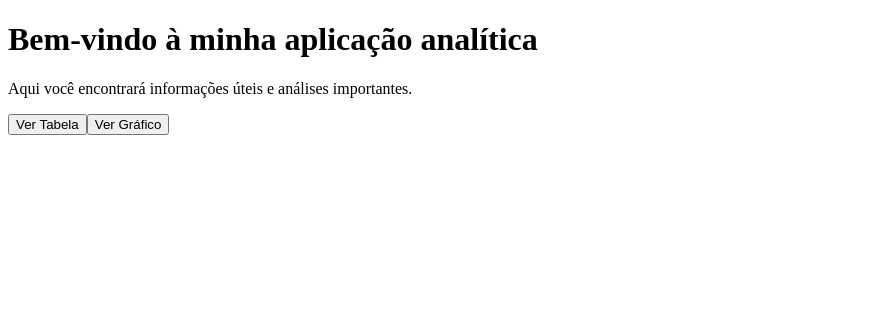
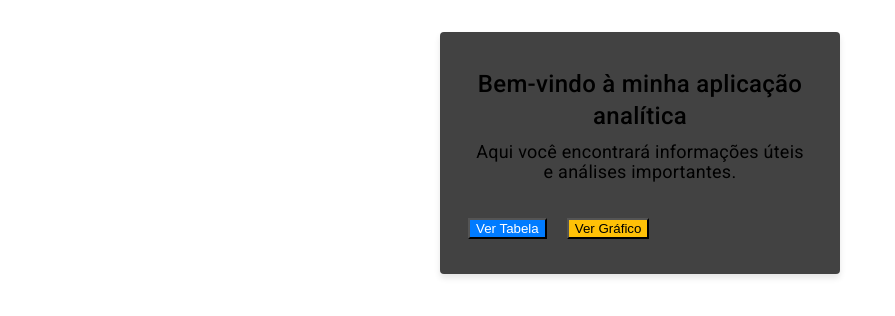
Before and after one commit to Renatonapoli/Desafio-Cielo, an Angular app in the folder Frontend/: page / in a window 1280 px wide. Shown: the top 316 px of the page, without its empty margins (0-895 px from the left). Built offline with nearby package versions, Linux system fonts and the light colour scheme.

Commit message:
Feature: AS-07-Navegacao_Home

```diff
--- a/Frontend/angular.json
+++ b/Frontend/angular.json
@@ -30,6 +30,7 @@
               "src/assets"
             ],
             "styles": [
+              "@angular/material/prebuilt-themes/purple-green.css",
               "src/styles.scss"
             ],
             "scripts": []
@@ -93,6 +94,7 @@
               "src/assets"
             ],
             "styles": [
+              "@angular/material/prebuilt-themes/purple-green.css",
               "src/styles.scss"
             ],
             "scripts": []
--- a/Frontend/package.json
+++ b/Frontend/package.json
@@ -12,10 +12,12 @@
   "private": true,
   "dependencies": {
     "@angular/animations": "^16.2.0",
+    "@angular/cdk": "^16.2.5",
     "@angular/common": "^16.2.0",
     "@angular/compiler": "^16.2.0",
     "@angular/core": "^16.2.0",
     "@angular/forms": "^16.2.0",
+    "@angular/material": "^16.2.5",
     "@angular/platform-browser": "^16.2.0",
     "@angular/platform-browser-dynamic": "^16.2.0",
     "@angular/router": "^16.2.0",
--- /dev/null
+++ b/Frontend/src/app/components/modal/modal.component.html
@@ -0,0 +1 @@
+<p>modal works!</p>
--- a/Frontend/src/app/pages/home/home.component.html
+++ b/Frontend/src/app/pages/home/home.component.html
@@ -1,6 +1,12 @@
-<div class="container">
-  <h1>Bem-vindo à minha aplicação analítica</h1>
-  <p>Aqui você encontrará informações úteis e análises importantes.</p>
-  <button routerLink="/tabela">Ver Tabela</button>
-  <button routerLink="/grafico">Ver Gráfico</button>
-</div>
+<mat-card class="container">
+  <mat-card-header>
+    <mat-card-title>Bem-vindo à minha aplicação analítica</mat-card-title>
+  </mat-card-header>
+  <mat-card-content>
+    <p>Aqui você encontrará informações úteis e análises importantes.</p>
+  </mat-card-content>
+  <mat-card-actions>
+    <button mat-raised-button class="primary-button" routerLink="/tabela">Ver Tabela</button>
+    <button mat-raised-button class="accent-button" routerLink="/grafico">Ver Gráfico</button>
+  </mat-card-actions>
+</mat-card>
--- a/Frontend/src/app/pages/home/home.component.scss
+++ b/Frontend/src/app/pages/home/home.component.scss
@@ -0,0 +1,36 @@
+.container {
+  max-width: 400px;
+  margin: 2rem auto;
+  text-align: center;
+}
+
+mat-card {
+  margin-top: 50px;
+  padding: 20px;
+  box-shadow: 0 4px 6px rgba(0, 0, 0, 0.1);
+}
+
+mat-card-title {
+  font-size: 24px;
+}
+
+p {
+  font-size: 18px;
+  margin-top: 10px;
+}
+
+mat-card-actions {
+  margin-top: 20px;
+}
+
+.primary-button {
+  background-color: #007bff; /* Cor de fundo do botão primário */
+  color: #fff; /* Cor do texto */
+  margin-right: 20px;
+}
+
+/* Estilização para o botão "Ver Gráfico" */
+.accent-button {
+  background-color: #ffc107; /* Cor de fundo do botão secundário */
+  color: #000; /* Cor do texto */
+}
--- a/Frontend/src/index.html
+++ b/Frontend/src/index.html
@@ -6,8 +6,11 @@
   <base href="/">
   <meta name="viewport" content="width=device-width, initial-scale=1">
   <link rel="icon" type="image/x-icon" href="favicon.ico">
+  <link rel="preconnect" href="https://fonts.gstatic.com">
+  <link href="https://fonts.googleapis.com/css2?family=Roboto:wght@300;400;500&display=swap" rel="stylesheet">
+  <link href="https://fonts.googleapis.com/icon?family=Material+Icons" rel="stylesheet">
 </head>
-<body>
+<body class="mat-typography">
   <app-root></app-root>
 </body>
 </html>
--- a/Frontend/src/styles.scss
+++ b/Frontend/src/styles.scss
@@ -1 +1,4 @@
 /* You can add global styles to this file, and also import other style files */
+
+html, body { height: 100%; }
+body { margin: 0; font-family: Roboto, "Helvetica Neue", sans-serif; }
```
Also changed, not shown: Frontend/src/app/app.module.ts (+10 -3 lines), Frontend/src/app/components/modal/modal.component.ts (added, +10 -0 lines), Frontend/src/app/components/modal/modal.component.scss (added), 2 other files (tests, documents, lock files or other folders).
